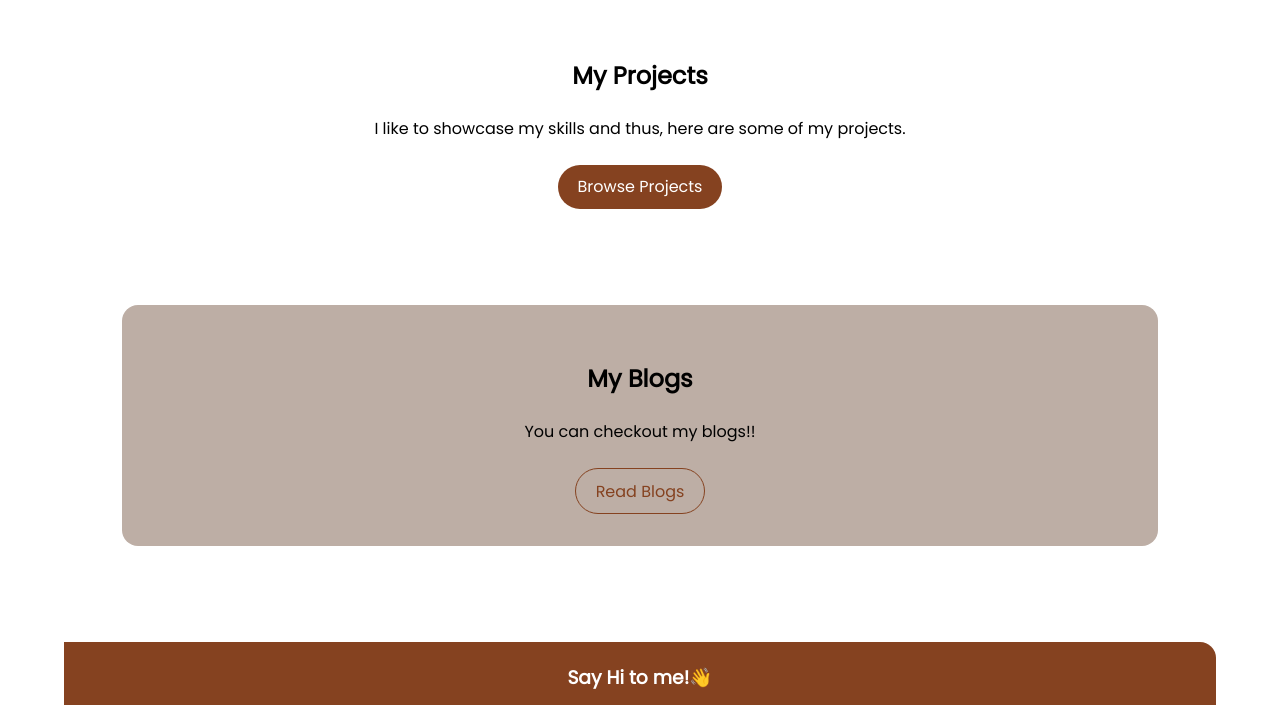
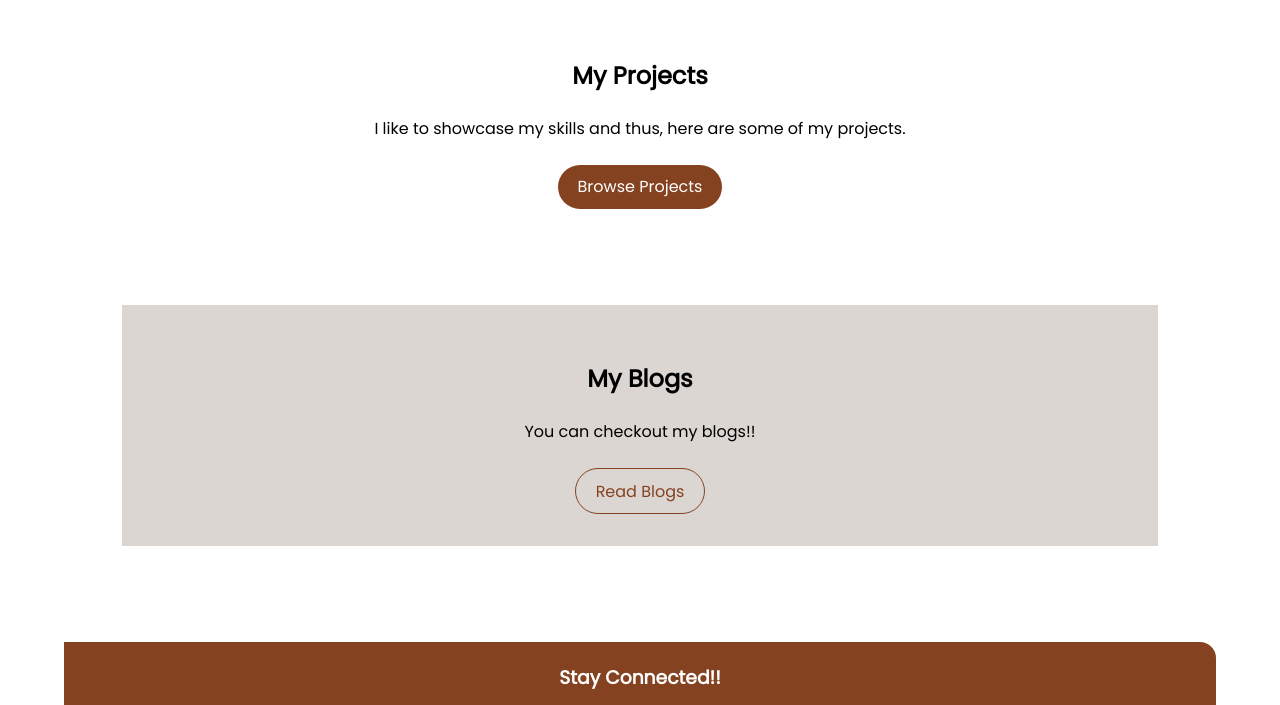
Before and after one commit to shraddha15-creator/shraddhaMuley-site, a plain HTML site: page index.html in a window 1280 px wide. Shown: the part 1216-1921 px from the top of the page. Drawn offline with nearby package versions, Linux system fonts and the light colour scheme.

Commit message:
footer updated

```diff
--- a/index.html
+++ b/index.html
@@ -81,7 +81,7 @@
     </main>
 
     <footer class="footer">
-        <h3>Say Hi to me!👋</h3>
+        <h3>Stay Connected!!</h3>
         <ul class="list-unordered footer-list">
             <li><a class="links" href="mailto: shraddhamuley2@gmail.com"><i class='bx bx-mail-send'></i></a> </li>
             <!-- <li><a class="links" href="mailto: shraddhamuley2@gmail.com"><i class="far fa-envelope"></i></a> </li> -->
--- a/styles/styles.css
+++ b/styles/styles.css
@@ -125,7 +125,7 @@ hr {
 .off-white {
     background-color: var(--offwhite-color);
     padding: 2rem 0;
-    border-radius: 1rem;
+    /* border-radius: 1rem; */
     transition: 0.5s ease;
 }
 
--- a/styles/web.css
+++ b/styles/web.css
@@ -6,7 +6,7 @@
 
  :root {
     --primary-color: #854220;
-    --offwhite-color: #bdaea5;
+    --offwhite-color: #dbd6d2;
     --button-text-color: #ffffff;
     --header-text: #9CA3AF;
 }
```
